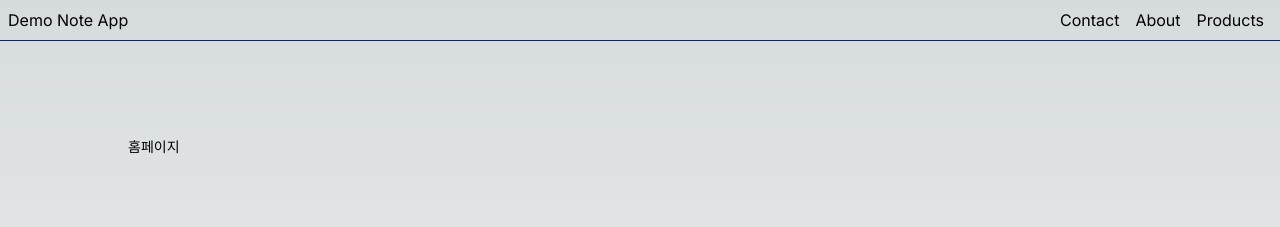
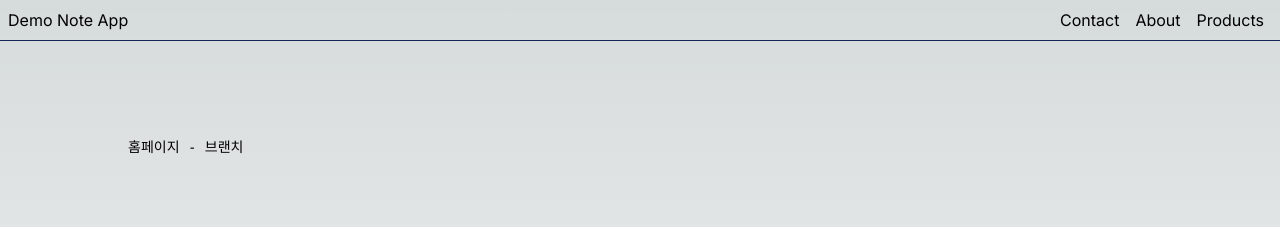
Before and after one commit to ChangJuneKim/nextJStut, a Next.js app: page / in a window 1280 px wide. Shown: the top 227 px of the page. Built offline with nearby package versions, Linux system fonts and the light colour scheme.

Commit message:
feat: 브랜치

```diff
--- a/src/app/page.tsx
+++ b/src/app/page.tsx
@@ -6,7 +6,7 @@ export default function Home() {
   return (
     <main className="flex min-h-screen flex-col items-center justify-between p-24">
       <div className="z-10 max-w-5xl w-full items-center justify-between font-mono text-sm lg:flex">
-        홈페이지
+        홈페이지 - 브랜치
       </div>
       <Counter />
       <Image
```
